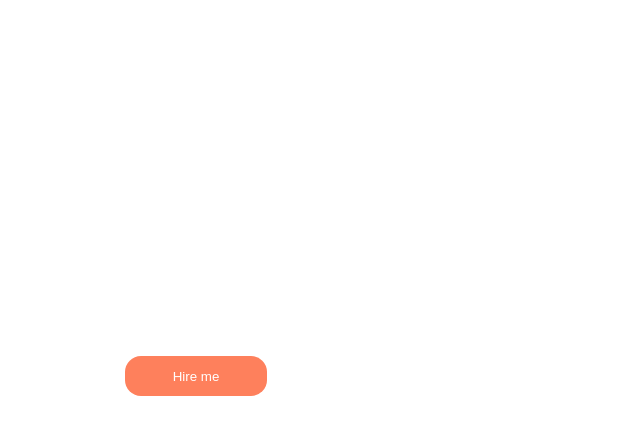
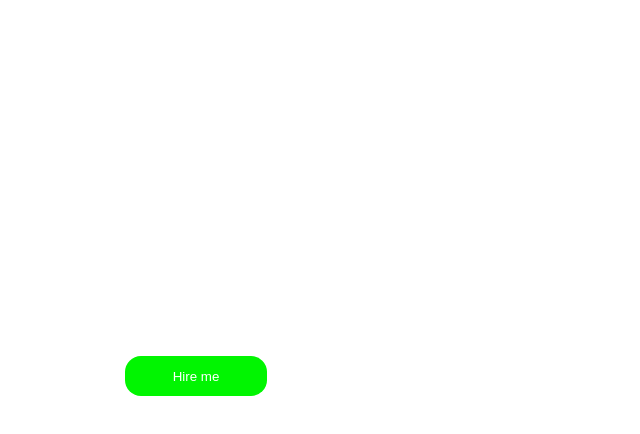
Before and after one commit to Alma17PG/components-react, a React (Create React App) app: page /componenteBoton in a window 1280 px wide. In both pictures the pointer is over the button "Hire me". Shown: the top 434 px of the page, without its empty margins (0-640 px from the left). Built offline with nearby package versions, Linux system fonts and the light colour scheme.

Commit message:
ya termine creo

```diff
--- a/src/components/componenteBoton/style.css
+++ b/src/components/componenteBoton/style.css
@@ -8,4 +8,9 @@
     height: 40px;
     left: calc(50% - 142px/2 - 444px);
     bottom: 404px;
-  }
+    cursor:pointer; cursor: hand;
+}
+
+.ComponenteBoton:hover{
+    background-color: rgb(1, 245, 1);
+}
```
